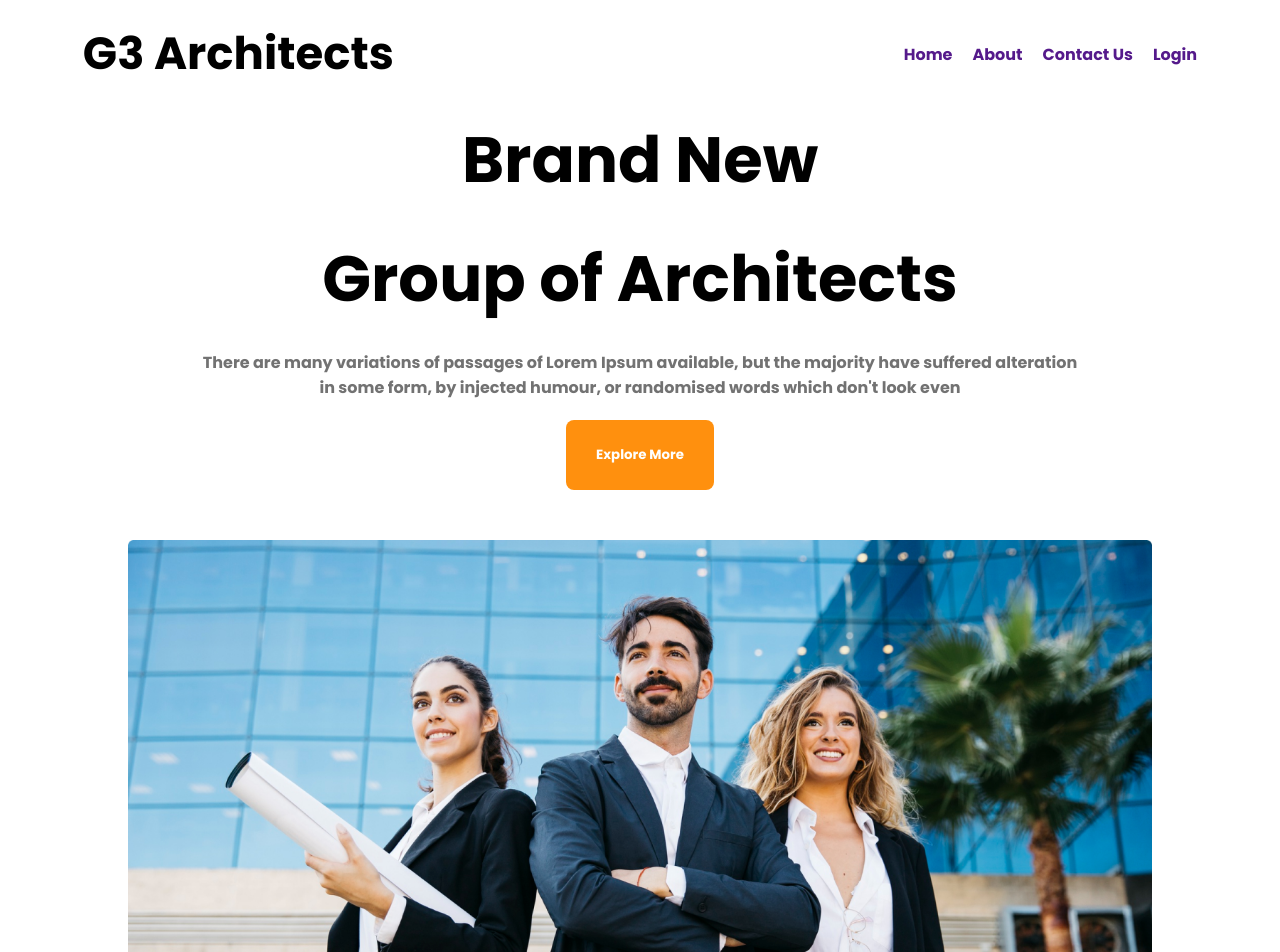
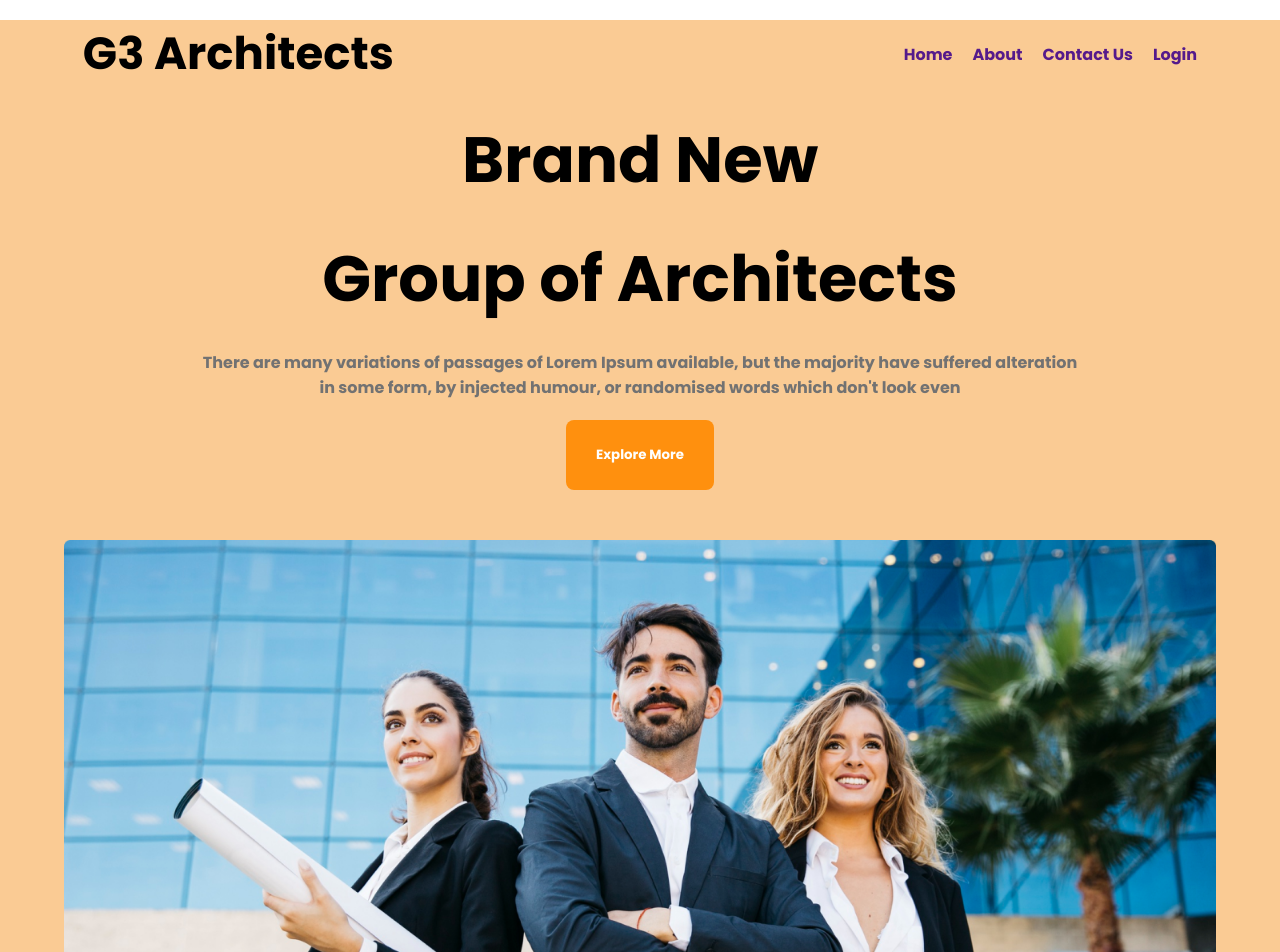
Before and after one commit to RAjkumarBArmanRAj/gear, a plain HTML site: page index.html in a window 1280 px wide. Shown: the top 952 px of the page. Drawn offline with Linux system fonts and the light colour scheme.

Commit message:
complete

```diff
--- a/css/style.css
+++ b/css/style.css
@@ -15,7 +15,9 @@
     margin-top: 20px;
 
 }
-
+.back-c{
+    background-color: #facb94;
+}
 .header-title {
 
     font-size: 45px;
@@ -82,7 +84,7 @@ main {
 
 .banner img {
     margin-top: 50px;
-    width: 80%;
+    width: 90%;
 }
 
 /*---------------
@@ -185,7 +187,7 @@ main {
     font-size: 45px;
 }
 /*---------------
------------------ main four section css style----------------
+----------------- main five no section css style----------------
 ----------------- */
 .services{
 text-align: center;
@@ -246,8 +248,6 @@ margin-bottom: 40px;
 }
 
 .variations {
-    /* display: grid;
-    grid-template-columns: repeat(1,1fr); */
     text-align: center;
     margin-bottom: 180px;
 }
@@ -267,15 +267,6 @@ margin-bottom: 40px;
     border-radius: 8px;
     transform: rotate(0deg);
 }
-/* .pro{
-    position: absolute;
-} */
-/* .prof{
-    position: absolute;
-}
-/* .profe{ */
-    /* position: absolute; */
-
 /* --------------- */
 /* ----------------- footer css style---------------- */
 /* ----------------- */
--- a/index.html
+++ b/index.html
@@ -12,7 +12,7 @@
 
 <body>
     <!-- header start -->
-    <header>
+    <header class="back-c">
         <div class="header">
             <nav>
                 <h3 class="header-title">G3 Architects</h3>
@@ -29,7 +29,7 @@
     <!-- main start -->
     <main>
         <!-- first section start -->
-        <section class="">
+        <section class="back-c">
             <div class="Architects">
                 <div class="Architect">
                     <h3 class="brand-title">Brand New</h3>
@@ -87,9 +87,6 @@
                         the majority
                         have suffered alteration in some form, by injected humour, or randomised words which don't
                         look even</p>
-                    <!-- <div class="feature">
-
-                    </div> -->
                     <div class="feature">
                         <p class="feature-title">Dexktop & Mobile Version</p>
                         <p class="feature-decription">There are many variations of passages of Lorem Ipsum available,
@@ -151,6 +148,7 @@
 
             </div>
         </section>
+        <!-- five no section -->
         <!-- four section start -->
         <section class="container">
             <div class="facts-details">
```
